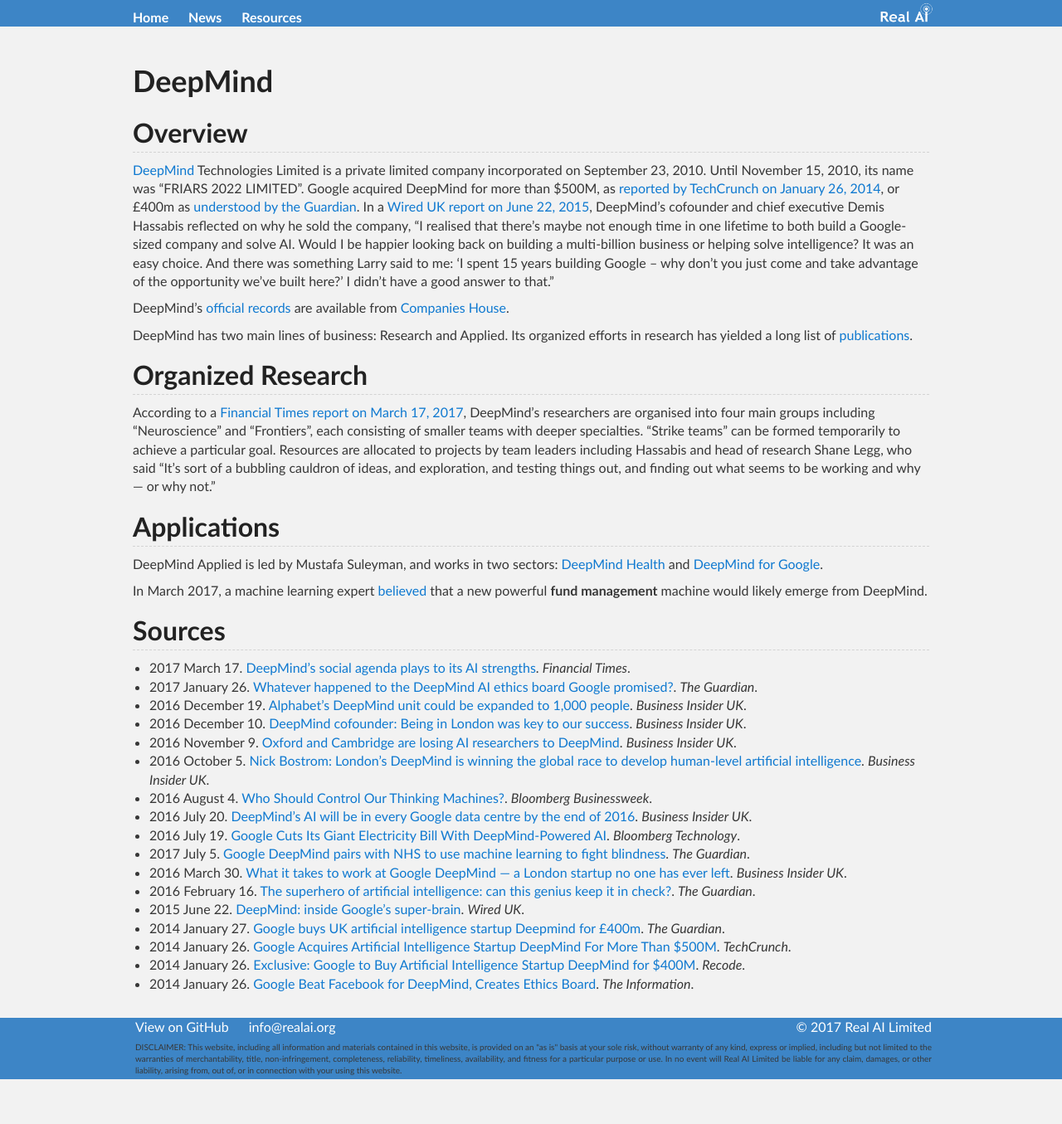
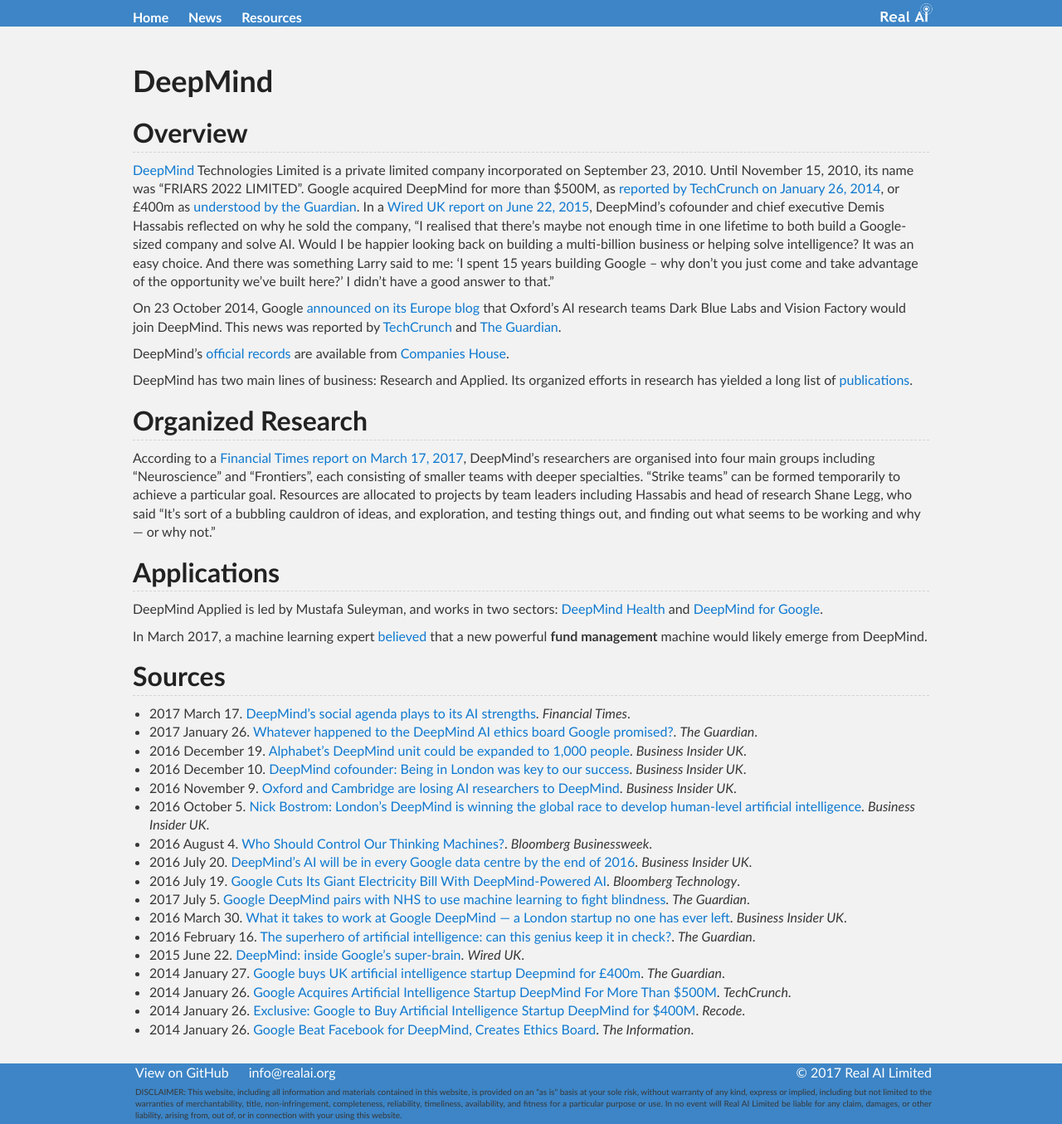
Before and after one commit to Tonywuhk/realai.org, a Jekyll site: the page built from labs/deepmind.md, in a window 1280 px wide. Shown: the whole page at 83% size. Built offline with Jekyll 4.4.1, drawn with Linux system fonts in a browser that asks for light colours; our own code applies the rules of GitHub Pages for plain Markdown files; comment, search, counter and statistics services are not loaded; the repository's description, which GitHub fills in, is left out; before the commit the page ends 1301 px from its top, so only the background shows below that.

Commit message:
Update deepmind.md

```diff
--- a/labs/deepmind.md
+++ b/labs/deepmind.md
@@ -7,6 +7,8 @@
 ## Overview
 
 [DeepMind](https://deepmind.com/) Technologies Limited is a private limited company incorporated on September 23, 2010. Until November 15, 2010, its name was "FRIARS 2022 LIMITED". Google acquired DeepMind for more than $500M, as [reported by TechCrunch on January 26, 2014](https://techcrunch.com/2014/01/26/google-deepmind/), or £400m as [understood by the Guardian](https://www.theguardian.com/technology/2014/jan/27/google-acquires-uk-artificial-intelligence-startup-deepmind). In a [Wired UK report on June 22, 2015](http://www.wired.co.uk/article/deepmind), DeepMind's cofounder and chief executive Demis Hassabis reflected on why he sold the company, "I realised that there's maybe not enough time in one lifetime to both build a Google-sized company and solve AI. Would I be happier looking back on building a multi-billion business or helping solve intelligence? It was an easy choice. And there was something Larry said to me: 'I spent 15 years building Google -- why don't you just come and take advantage of the opportunity we've built here?' I didn't have a good answer to that."
+
+On 23 October 2014, Google [announced on its Europe blog](https://europe.googleblog.com/2014/10/teaming-up-with-oxford-university-on.html) that Oxford's AI research teams Dark Blue Labs and Vision Factory would join DeepMind. This news was reported by [TechCrunch](https://techcrunch.com/2014/10/23/googles-deepmind-acqui-hires-two-ai-teams-in-the-uk-partners-with-oxford/) and [The Guardian](https://www.theguardian.com/technology/2014/oct/23/google-uk-artificial-intelligence-startups-machine-learning-dark-blue-labs-vision-factory).
 
 DeepMind's [official records](https://beta.companieshouse.gov.uk/company/07386350) are available from [Companies House](https://www.gov.uk/government/organisations/companies-house).
 
```
